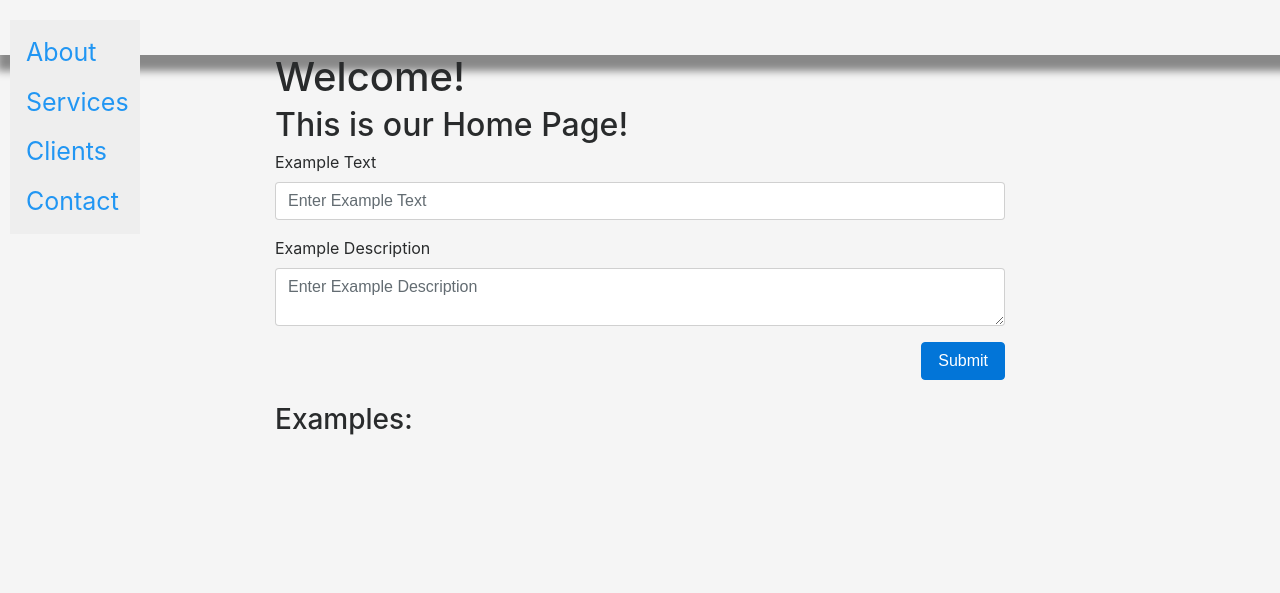
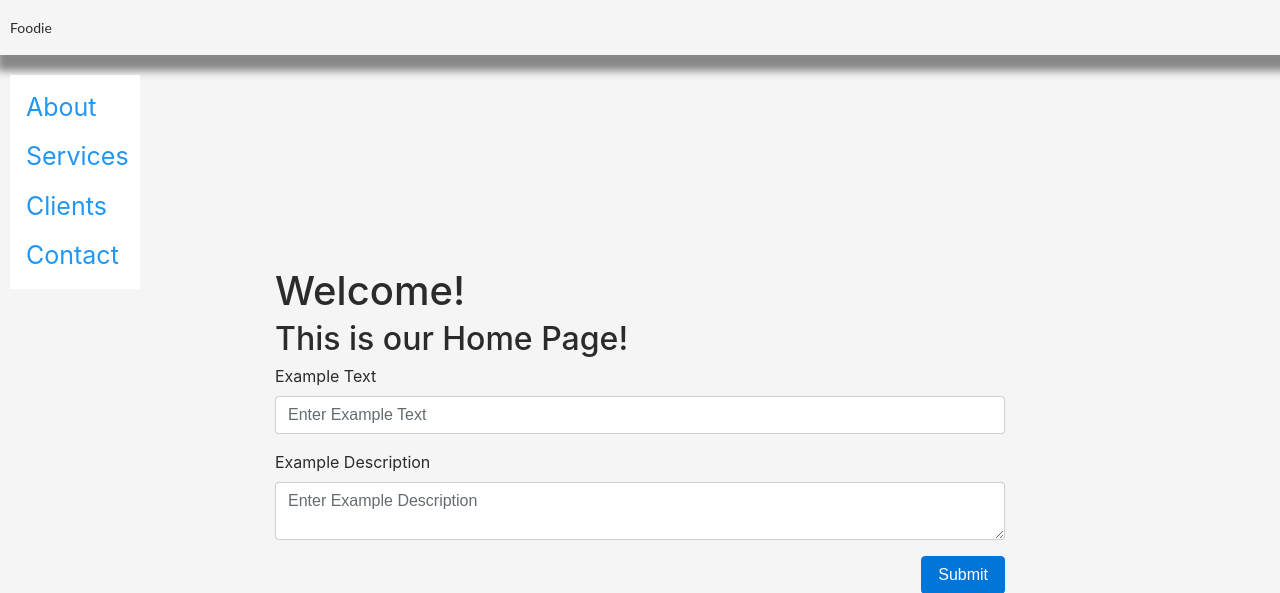
Before and after one commit to zafarhassim/foodie-, a Node server app: page / in a window 1280 px wide. Shown: the top 593 px of the page. Run offline with Node 20, Linux system fonts and the light colour scheme; data that the repository does not hold is empty; some libraries are stand-ins or nearby versions.

Commit message:
sideb pos

```diff
--- a/public/styles/styles.css
+++ b/public/styles/styles.css
@@ -17,11 +17,12 @@ body{
 
 .sidenav {
   width: 130px;
-  position: fixed;
+  position: relative;
+  bottom: 100px;
   z-index: 1;
   top: 20px;
   left: 10px;
-  background: #eee;
+  background:white;
   overflow-x: hidden;
   padding: 8px 0;
 }
@@ -35,7 +36,7 @@ body{
 }
 
 .sidenav a:hover {
-  color: #064579;
+  color: lightgray;
 }
 
 .main {
```
